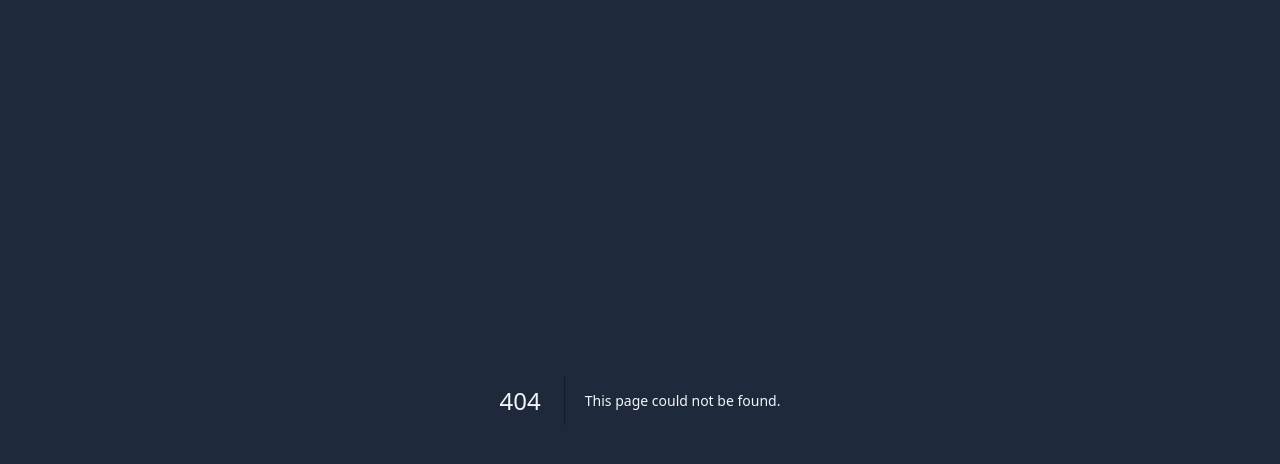
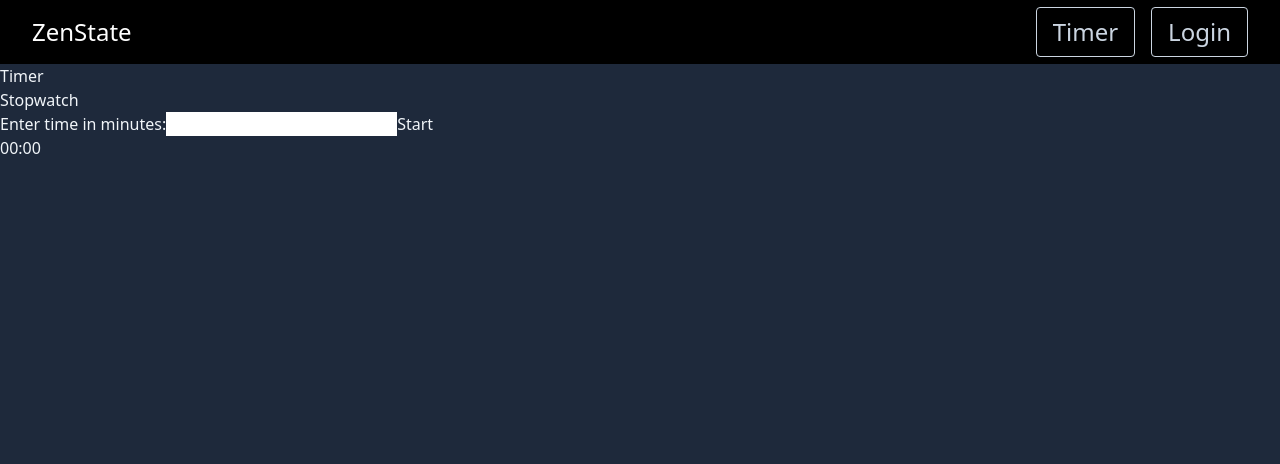
Before and after one commit to hoshbosh/Intro_SWE_Project, a Next.js app in the folder zenstate/: page /timer in a window 1280 px wide. Before the commit this address had no page. Shown: the top 464 px of the page. Built offline with nearby package versions, Linux system fonts and the light colour scheme.

Commit message:
Basic Timer Component

```diff
--- /dev/null
+++ b/zenstate/app/timer/page.tsx
@@ -0,0 +1,9 @@
+import Navbar from '@/components/Navbar'
+import Stopwatch from '@/components/Stopwatch'
+export default function Login() {
+    return <>
+        <Navbar />
+        <h1>Timer</h1>
+        <Stopwatch/>
+    </>
+}
--- a/zenstate/components/Navbar.tsx
+++ b/zenstate/components/Navbar.tsx
@@ -16,6 +16,9 @@ const Navbar = () => {
           </div>
           <div className="hidden md:block">
             <div className="ml-4 flex items-center space-x-4">
+              <a href="/timer" className="border border-slate-300 text-slate-300 px-4 py-2 rounded hover:bg-slate-700 focus-within:bg-slate-700 outline-none">
+              Timer
+              </a>
               <a href="/login" className="border border-slate-300 text-slate-300 px-4 py-2 rounded hover:bg-slate-700 focus-within:bg-slate-700 outline-none">
                 Login
               </a>
--- a/zenstate/components/Stopwatch.tsx
+++ b/zenstate/components/Stopwatch.tsx
@@ -1,8 +1,41 @@
+'use client'
 import React from 'react'
-
+import { useState, useEffect } from 'react'
 const Stopwatch = () => {
+  const [time, setTime]=useState(0)
+  const [started, setStarted]=useState(false)
+  useEffect(()=>{
+    const interval=setInterval(()=>{
+      if(started){
+        if(time==0){
+          setStarted(!started)
+          console.log("ENDED")
+        }else{
+          setTime(time-1)
+        }
+      }
+    }, 1000)
+    return ()=>clearInterval(interval)
+  }, [time, started])
+  const handleSubmit=(e: React.SyntheticEvent)=>{
+    e.preventDefault()
+    const formElements=e.target as typeof e.target &{
+      minutes:{value:string}
+    }
+    setTime(parseInt(formElements.minutes.value)*60)
+    setStarted(!started)
+  }
   return (
-    <div>Stopwatch</div>
+    <div>Stopwatch
+      <form onSubmit={handleSubmit}>
+        <label>
+          Enter time in minutes:
+            <input name="minutes"/>
+        </label>
+      <button type='submit'>Start</button>
+      </form>
+      {Math.floor(time/60)==0?"00":(Math.floor(time/60)).toString().padStart(2,'0')}:{time%60==0?"00":(time%60).toString().padStart(2, '0')}
+    </div>
   )
 }
 
```
